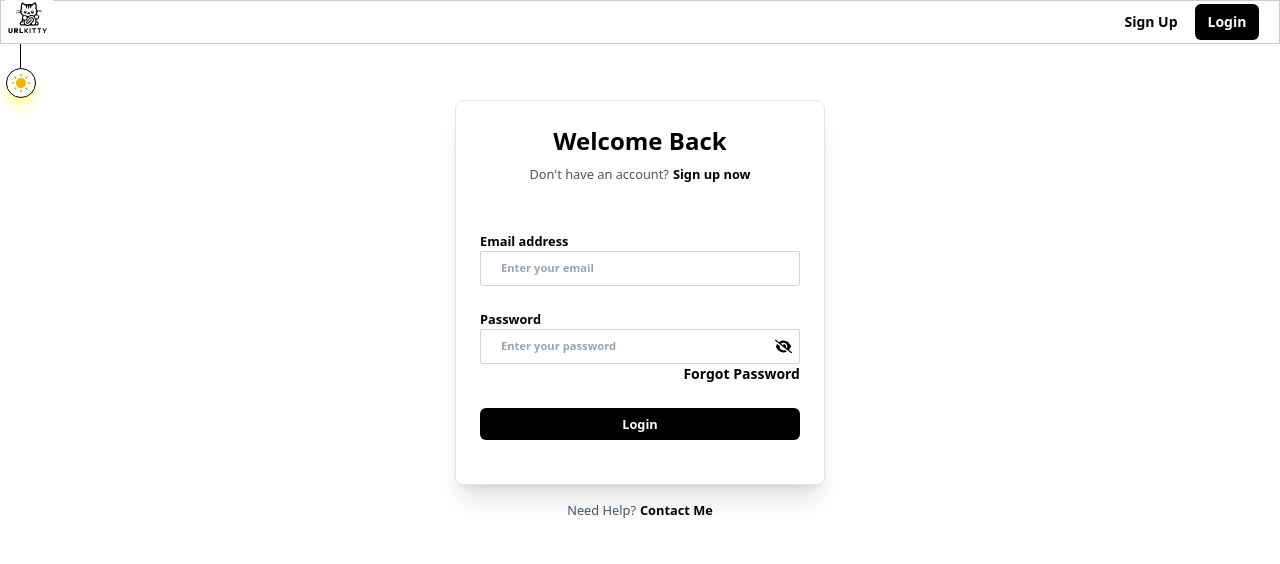
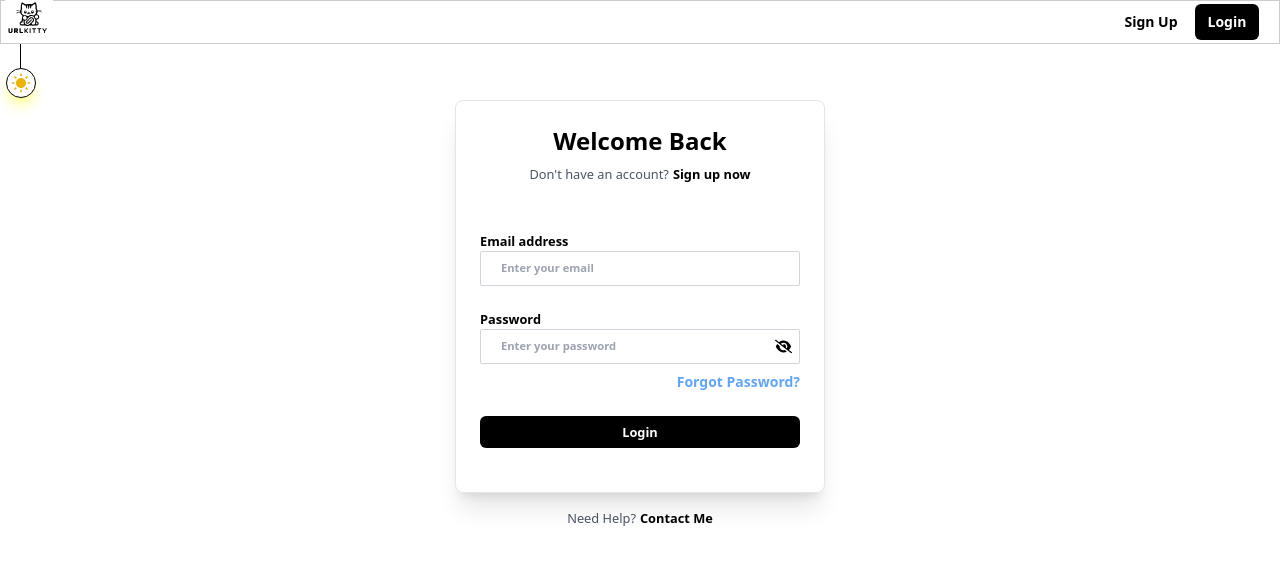
Before and after one commit to arshitkk/url-kitty, a React (Vite) app: page /login in a window 1280 px wide. Shown: the top 564 px of the page. Built offline with nearby package versions, Linux system fonts and the light colour scheme; no server answers.

Commit message:
fixed forgot password

```diff
--- a/src/components/pages/LogIn.jsx
+++ b/src/components/pages/LogIn.jsx
@@ -133,8 +133,8 @@ function Login() {
                 />
               )}
             </div>
-            <Link to={'/forgot-password'} className="text-end text-sm font-bold dark:hover:text-blue-500 ">
-              Forgot Password
+            <Link to={'/forgot-password'} className="text-end text-sm font-bold text-blue-400 mt-2 ">
+              Forgot Password?
             </Link>
           </label>
           {invalidCred && (
```
